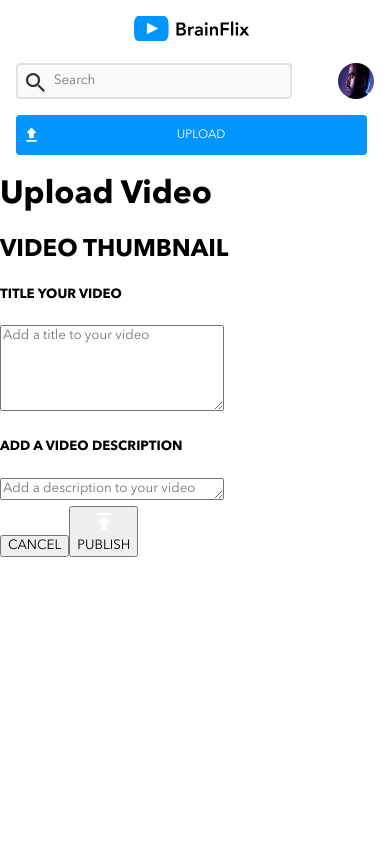
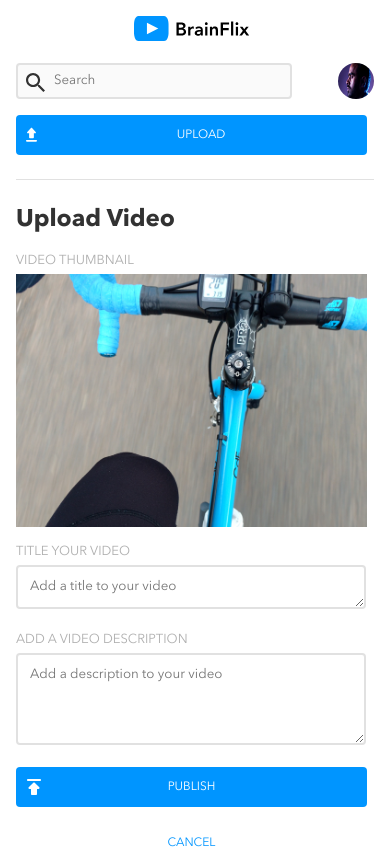
Before and after one commit to SJPARK538/sejin-park-BrainFlix, a React (Create React App) app: page /upload in a window 390 px wide. Built offline with nearby package versions, Linux system fonts and the light colour scheme.

Commit message:
mobile version upload

```diff
--- a/src/pages/page/Upload.js
+++ b/src/pages/page/Upload.js
@@ -1,5 +1,7 @@
 import React from "react";
+import "./upload.scss";
 import publish from "../../assets/Images/Icons/publish.svg"
+import { Link } from "react-router-dom";
 
 
 const Upload = () => {
@@ -8,21 +10,23 @@ const Upload = () => {
             <h1 className="upload__title">Upload Video</h1>
             <div className="upload__container">
                 <div className="upload__video-container">
-                    <h2 className="upload__video-cotainer--title">VIDEO THUMBNAIL</h2>
-                    <div className="uplosd__video-container--video"></div>
+                    <h2 className="upload__video-container--title">VIDEO THUMBNAIL</h2>
+                    <div className="upload__video-container--video"></div>
                 </div>
                 <div className="upload__text-container">
                     <div className="upload__text-container--up">
                         <h5 className="upload__text-container--subtitle">TITLE YOUR VIDEO</h5>
-                        <textarea name="name" cols="28" rows="5" className="upload__text-container--textarea--up" placeholder="Add a title to your video"></textarea>
+                        <textarea name="name" cols="28" rows="1" className="upload__text-container--textarea--up" placeholder="Add a title to your video"></textarea>
                     </div>
                     <div className="upload__text-container--bottom">
                         <h5 className="upload__text-container--subtitle">ADD A VIDEO DESCRIPTION</h5>
-                        <textarea name="name" cols="28" rows="1" className="upload__text-container--textarea--bottom" placeholder="Add a description to your video"></textarea>
+                        <textarea name="name" cols="28" rows="4" className="upload__text-container--textarea--bottom" placeholder="Add a description to your video"></textarea>
                     </div>
                     <div className="upload__button-container">
+                        <Link to ="/" className="upload__button-container--link" >
+                        <button className="upload__button-container--button"><img src={publish} alt="add publish" className="upload__button-container--publish"></img><div className="upload__button-container--text">PUBLISH</div></button>
+                        </Link>
                         <button className="upload__button-container--cancel">CANCEL</button>
-                        <button className="upload__button-container--button"><img src={publish} alt="add publish" className="upload__button-container--publish"></img><div className="upload__button-container--text">PUBLISH</div></button>
                     </div>
                 </div>
             </div>
--- a/src/pages/page/upload.scss
+++ b/src/pages/page/upload.scss
@@ -0,0 +1,116 @@
+@use "../../styles/partials/variables" as *;
+@use "../../styles/partials/global" as *;
+@use "../../styles/partials/breakpoints" as *;
+
+.upload {
+    margin: 0 auto;
+
+    &__title {
+        margin: 1.5rem 1rem 0 1rem;
+        padding-top: 1.5rem;
+        font-size: 1.5rem;
+        color: $primary-black;
+        line-height: 2rem;
+        border-top: 1px $secondary-mercury solid;
+
+    }
+
+    &__container{
+        display: flex;
+        flex-direction: column;
+
+    }
+
+    &__video-container{
+        margin: 0 1rem;
+        &--title {
+            font-size: 0.8125rem;
+            font-weight: 400;
+            line-height: 1.125rem;
+            color: $primary-silver;
+            margin-top: 1rem;
+            margin-bottom: 0.25rem;
+        }
+
+        &--video {
+            background: url(../../assets/Images/Upload-video-preview.jpg) no-repeat;
+            background-size: cover;
+            background-repeat: no-repeat;
+            background-position: center;
+            width: 90vw;
+            height: 30vh;
+
+        }
+    }
+
+    &__text-container {
+        margin: 0 1rem;
+
+        &--subtitle{
+            font-size: 0.8125rem;
+            font-weight: 400;
+            line-height: 1.125rem;
+            color: $primary-silver;
+            margin-top: 1rem;
+            margin-bottom: 0.25rem;
+        }
+
+        &--textarea{
+            &--up{
+                width: 90%;
+                border: $secondary-mercury 2px solid;
+                border-radius: 0.25rem;
+                color: $primary-black;
+                padding: 0.75rem;
+            }
+
+            &--bottom{
+                width: 90%;
+                border: $secondary-mercury 2px solid;
+                border-radius: 0.25rem;
+                color: $primary-black;
+                padding: 0.75rem;
+            }
+        }
+    }
+    &__button-container{
+        margin-top: 1rem;
+        display: flex;
+        flex-direction: column;
+
+        &--button{
+            margin-bottom: 1rem;
+            background-color: $primary-blue;
+            color: $primary-white;
+            border-radius:  0.25rem;
+            border: none;
+            height: 2.5rem;
+            width: 90vw;
+            font-size: 0.75rem;
+            display: flex;
+            align-items: center;
+            justify-content: space-between;
+        }
+
+        &--logo {
+            width: 1.2rem;
+        }
+
+        &--text {
+            font-size: 0.75rem;
+            width: 90%;
+            padding-right: 1.5rem;
+        }
+
+        &--cancel {
+            font-size: 0.75rem;
+            width: 90vw;
+            height: 2.5rem;
+            border: none;
+            color: $primary-blue;
+            background-color: $primary-white;
+
+        }
+    }
+
+}
```
Also changed, not shown: src/assets/Images/Upload-video-preview.jpg (added).
